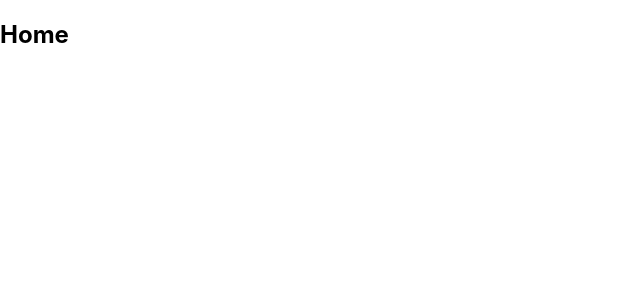
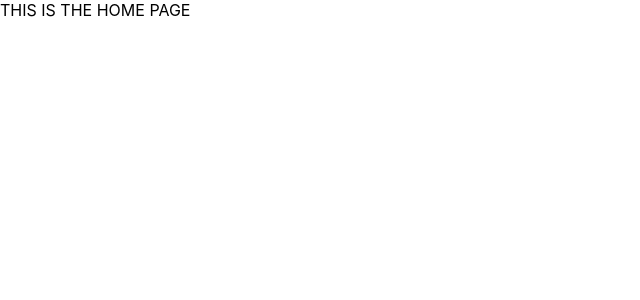
Before and after one commit to xinrod/study-buddy, a React (Create React App) app in the folder study-buddy-front-end/: page / in a window 1280 px wide. Shown: the top 300 px of the page, without its empty margins (0-640 px from the left). Built offline with nearby package versions, Linux system fonts and the light colour scheme.

Commit message:
aded tachyons

```diff
--- a/study-buddy-front-end/package.json
+++ b/study-buddy-front-end/package.json
@@ -9,7 +9,8 @@
     "react": "^16.14.0",
     "react-dom": "^16.14.0",
     "react-router-dom": "^5.2.0",
-    "react-scripts": "3.4.3"
+    "react-scripts": "3.4.3",
+    "tachyons": "^4.12.0"
   },
   "scripts": {
     "start": "react-scripts start",
--- a/study-buddy-front-end/src/App.js
+++ b/study-buddy-front-end/src/App.js
@@ -1,5 +1,6 @@
 import React from 'react';
 import './App.css';
+import Home from './components/Home/Home';
 
 import {
   BrowserRouter as Router,
@@ -13,7 +14,7 @@ export default function App() {
     <Router>
       <Switch>
         <Route exact path="/">
-          {Home()}
+          <Home/>
         </Route>
         <Route path="/about">
           {About()}
@@ -23,9 +24,6 @@ export default function App() {
   );
 }
 
-function Home() {
-  return <h2>Home</h2>;
-}
 
 function About() {
   return <h2>About</h2>;
--- /dev/null
+++ b/study-buddy-front-end/src/components/Home/Home.js
@@ -0,0 +1,14 @@
+import React from 'react';
+
+const Home = () => {
+
+    return(
+        <>
+            <nav>
+                THIS IS THE HOME PAGE
+            </nav>
+        </>
+    );
+}
+
+export default Home;
```
Also changed, not shown: 1 other file (tests, documents, lock files or other folders).
